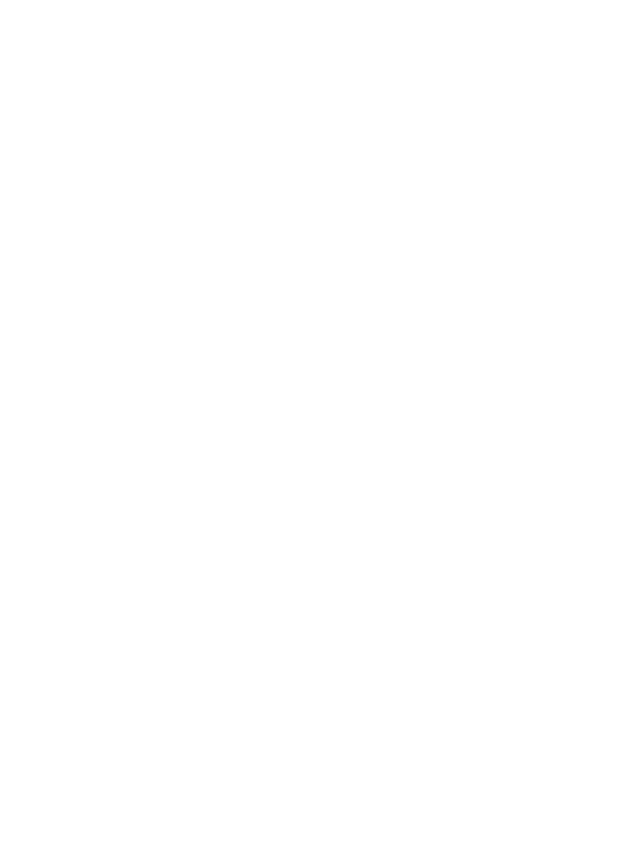
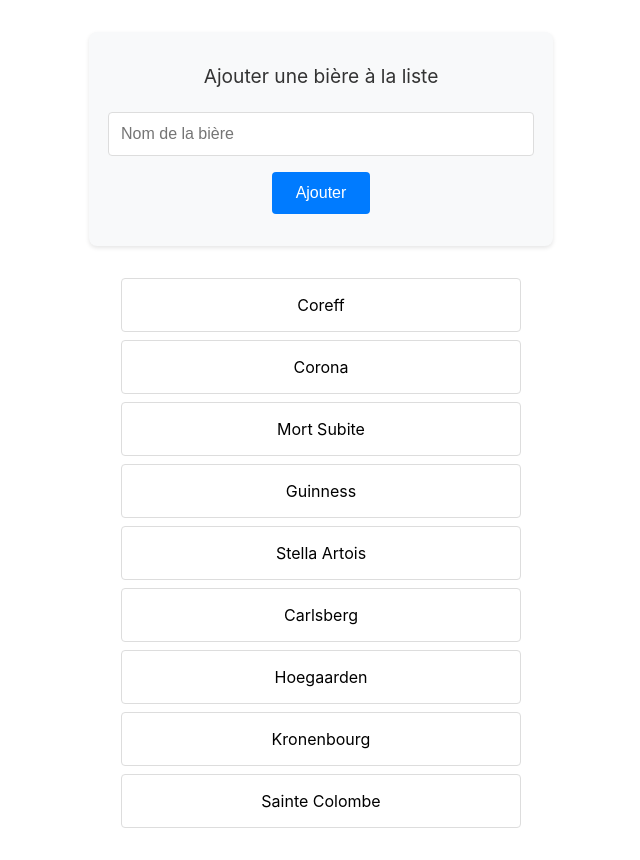
Before and after one commit to colin-univ-rennes/tp-react, a React (Create React App) app: page / in a window 1280 px wide. Shown: the whole page, without its empty margins (319-959 px from the left). Before the commit the page ends 800 px from the top, so only its background shows below. Built offline with nearby package versions, Linux system fonts and the light colour scheme.

Commit message:
ajout d'une bière à la liste

```diff
--- a/src/App.tsx
+++ b/src/App.tsx
@@ -1,8 +1,12 @@
-import React from "react";
+import { BeerList } from "./components/BeerList";
 import "./App.css";
 
 function App() {
-	return <div className="App"></div>;
+	return (
+		<div className="App">
+			<BeerList />
+		</div>
+	);
 }
 
 export default App;
--- /dev/null
+++ b/src/components/Beer.tsx
@@ -0,0 +1,3 @@
+export function Beer({ beer }: { beer: string }) {
+	return <li>{beer}</li>;
+}
--- /dev/null
+++ b/src/components/BeerList.css
@@ -0,0 +1,66 @@
+form {
+    display: flex;
+    flex-direction: column;
+    gap: 1rem;
+    align-items: center;
+    max-width: 400px;
+    margin: 2rem auto;
+    padding: 2rem;
+    background-color: #f8f9fa;
+    border-radius: 8px;
+    box-shadow: 0 2px 4px rgba(0, 0, 0, 0.1);
+}
+
+label {
+    font-size: 1.2rem;
+    color: #333;
+    margin-bottom: 0.5rem;
+}
+
+input {
+    width: 100%;
+    padding: 0.75rem;
+    font-size: 1rem;
+    border: 1px solid #ddd;
+    border-radius: 4px;
+    transition: border-color 0.2s ease;
+}
+
+input:focus {
+    outline: none;
+    border-color: #007bff;
+    box-shadow: 0 0 0 2px rgba(0, 123, 255, 0.25);
+}
+
+button {
+    padding: 0.75rem 1.5rem;
+    font-size: 1rem;
+    color: white;
+    background-color: #007bff;
+    border: none;
+    border-radius: 4px;
+    cursor: pointer;
+    transition: background-color 0.2s ease;
+}
+
+button:hover {
+    background-color: #0056b3;
+}
+
+ul {
+    list-style: none;
+    padding: 0;
+    margin: 2rem auto;
+    max-width: 400px;
+}
+
+li {
+    padding: 1rem;
+    margin-bottom: 0.5rem;
+    background-color: white;
+    border: 1px solid #ddd;
+    border-radius: 4px;
+    transition:
+        transform 0.2s ease,
+        box-shadow 0.2s ease;
+}
--- /dev/null
+++ b/src/components/BeerList.tsx
@@ -0,0 +1,45 @@
+import { useState } from "react";
+import { Beer } from "./Beer";
+import "./BeerList.css";
+
+export function BeerList() {
+	const [beerInput, setBeerInput] = useState("");
+	const [beers, setBeers] = useState([
+		"Coreff",
+		"Corona",
+		"Mort Subite",
+		"Guinness",
+		"Stella Artois",
+		"Carlsberg",
+		"Hoegaarden",
+		"Kronenbourg",
+		"Sainte Colombe",
+	]);
+
+	return (
+		<>
+			<form
+				onSubmit={(e) => {
+					e.preventDefault();
+					setBeers([...beers, beerInput]);
+					setBeerInput("");
+				}}
+			>
+				<label htmlFor="beer-input">Ajouter une bière à la liste</label>
+				<input
+					name="beer-input"
+					placeholder="Nom de la bière"
+					value={beerInput}
+					onChange={(e) => setBeerInput(e.target.value)}
+				/>
+				<button type="submit">Ajouter</button>
+			</form>
+			<ul>
+				{beers.map((beer, index) => (
+					// biome-ignore lint/suspicious/noArrayIndexKey: le sujet demande d'utiliser l'index...
+					<Beer key={index} beer={beer} />
+				))}
+			</ul>
+		</>
+	);
+}
```
